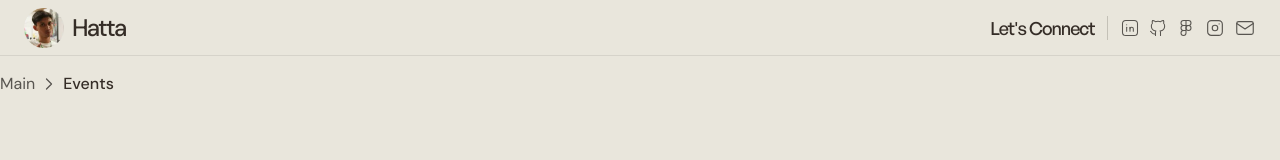
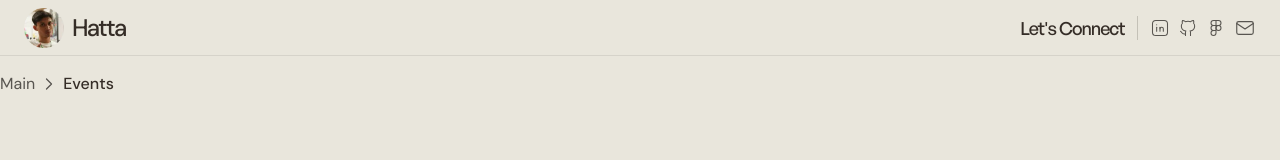
Before and after one commit to hattaghazali/online-portfolio, a Next.js app: page /event in a window 1280 px wide. Shown: the top 160 px of the page. Built offline with nearby package versions, Linux system fonts and the light colour scheme.

Commit message:
Updated on home.ts file from db local
- Commented the ig data

```diff
--- a/src/database_local/home.ts
+++ b/src/database_local/home.ts
@@ -20,11 +20,11 @@ const social_links: ISocialLinks[] = [
         title: 'Figma',
         links: 'https://www.figma.com/@hattaghazali'
     },
-    {
-        id: 4,
-        title: 'Instagram',
-        links: 'https://www.instagram.com/hattacr7/'
-    },
+    // {
+    //     id: 4,
+    //     title: 'Instagram',
+    //     links: 'https://www.instagram.com/hattacr7/'
+    // },
     {
         id: 5,
         title: 'zulhatta73@gmail.com',
```
